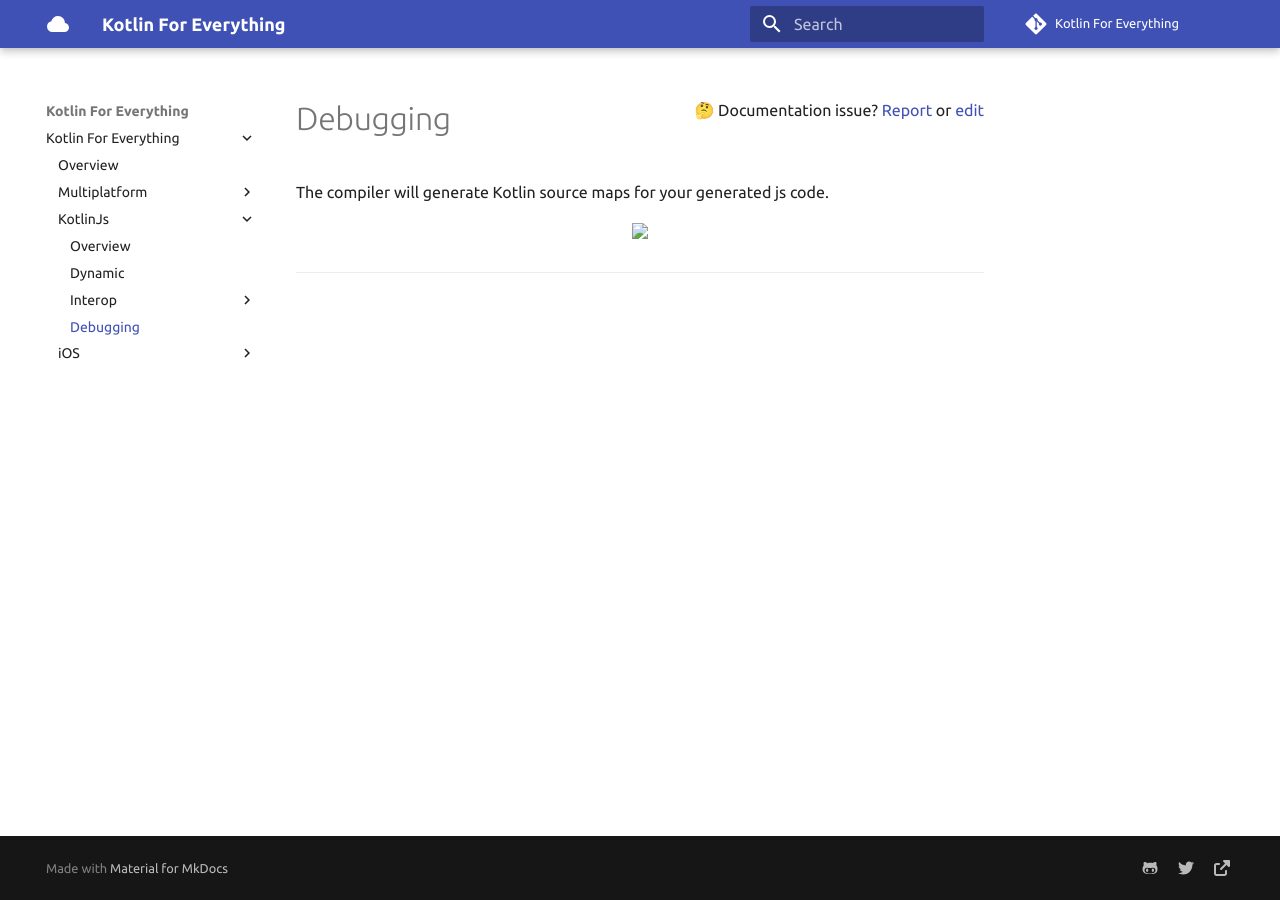
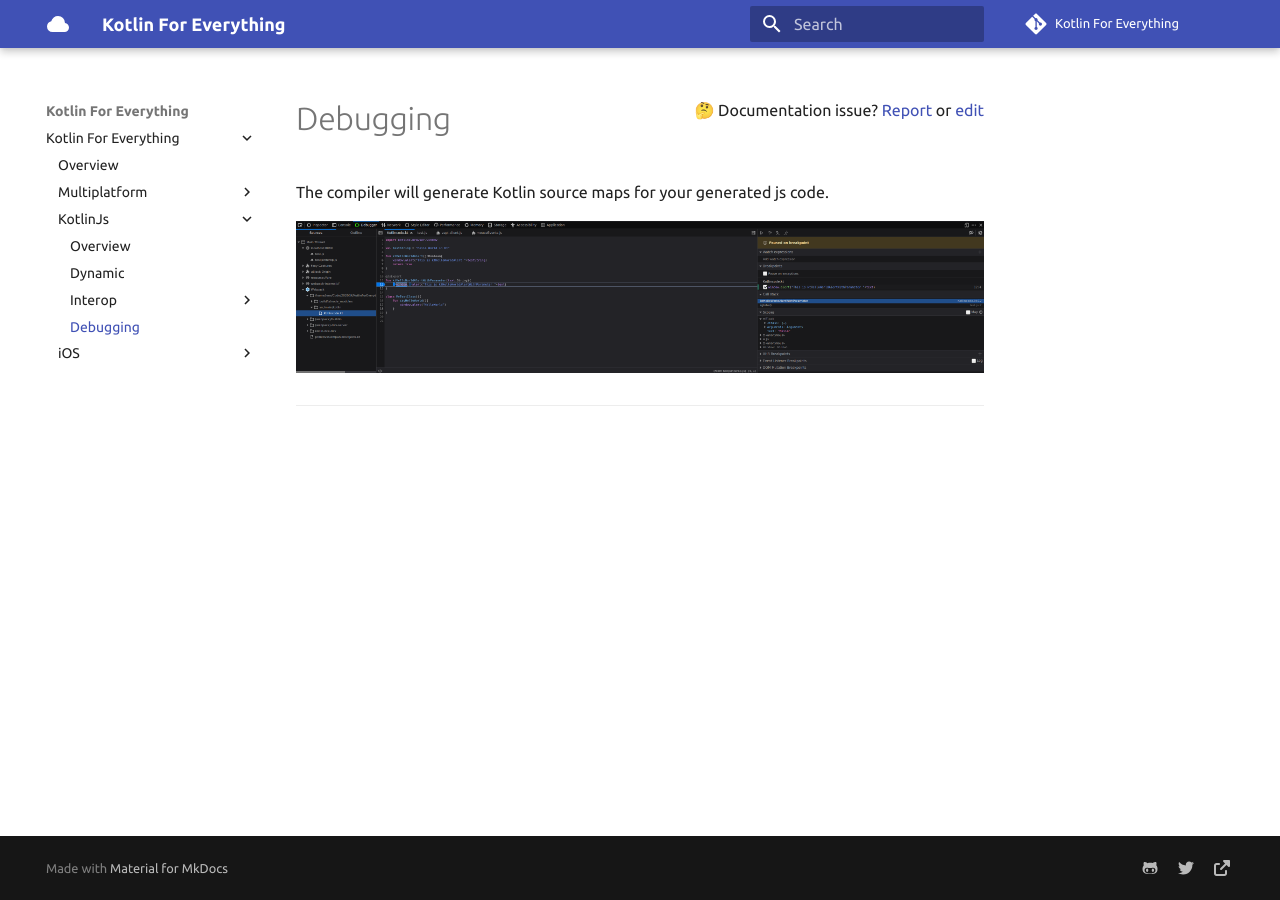
Before and after one commit to Foso/kotlinforeverything, an MkDocs documentation site: the page built from docs/javascript/debugging.md, in a window 1280 px wide. Built offline with MkDocs 1.6.1 and Material for MkDocs 9.7.7, drawn with Linux system fonts in a browser that asks for light colours; comment, search, counter and statistics services are not loaded.

Commit message:
Update debugging.md

```diff
--- a/docs/javascript/debugging.md
+++ b/docs/javascript/debugging.md
@@ -4,5 +4,5 @@ The compiler will generate Kotlin source maps for your generated js code.
 
 
 <p align="center">
-  <img src ="../../../images/kotlinjs/debugging/KotlinJsDebugging.png"   />
+  <img src ="../../images/kotlinjs/debugging/KotlinJsDebugging.png"   />
 </p>
```
